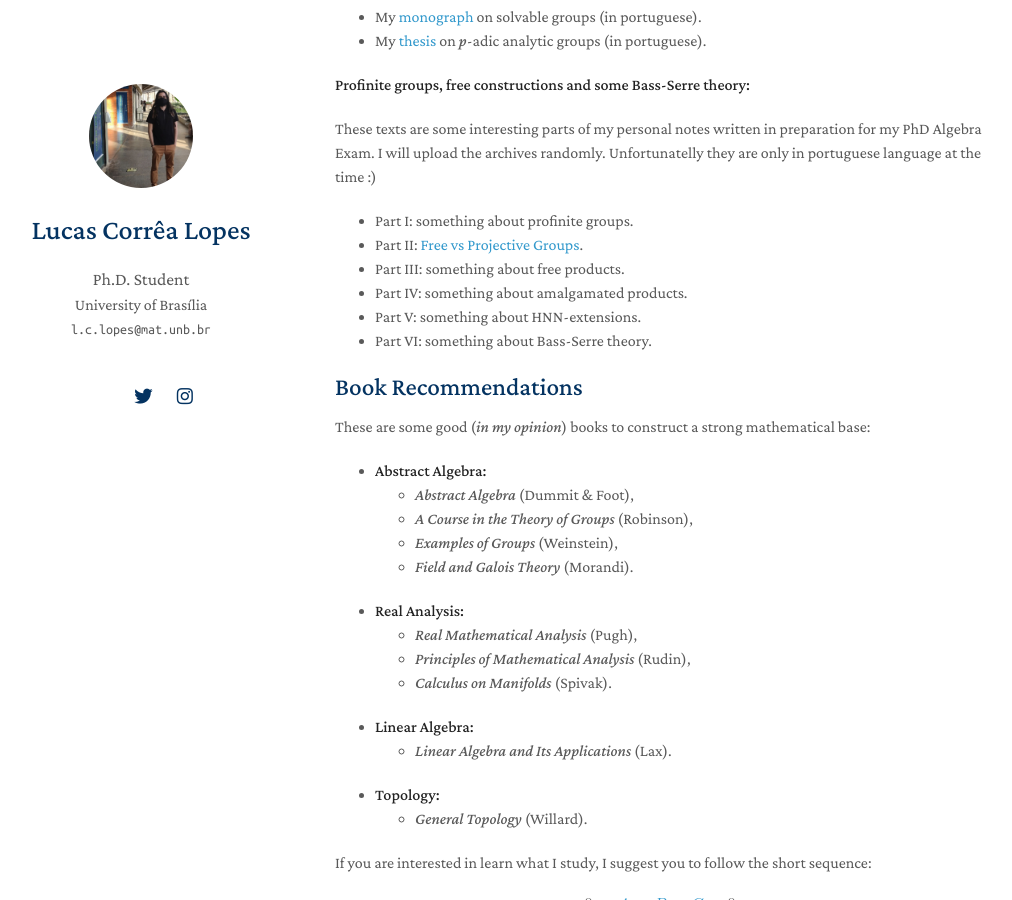
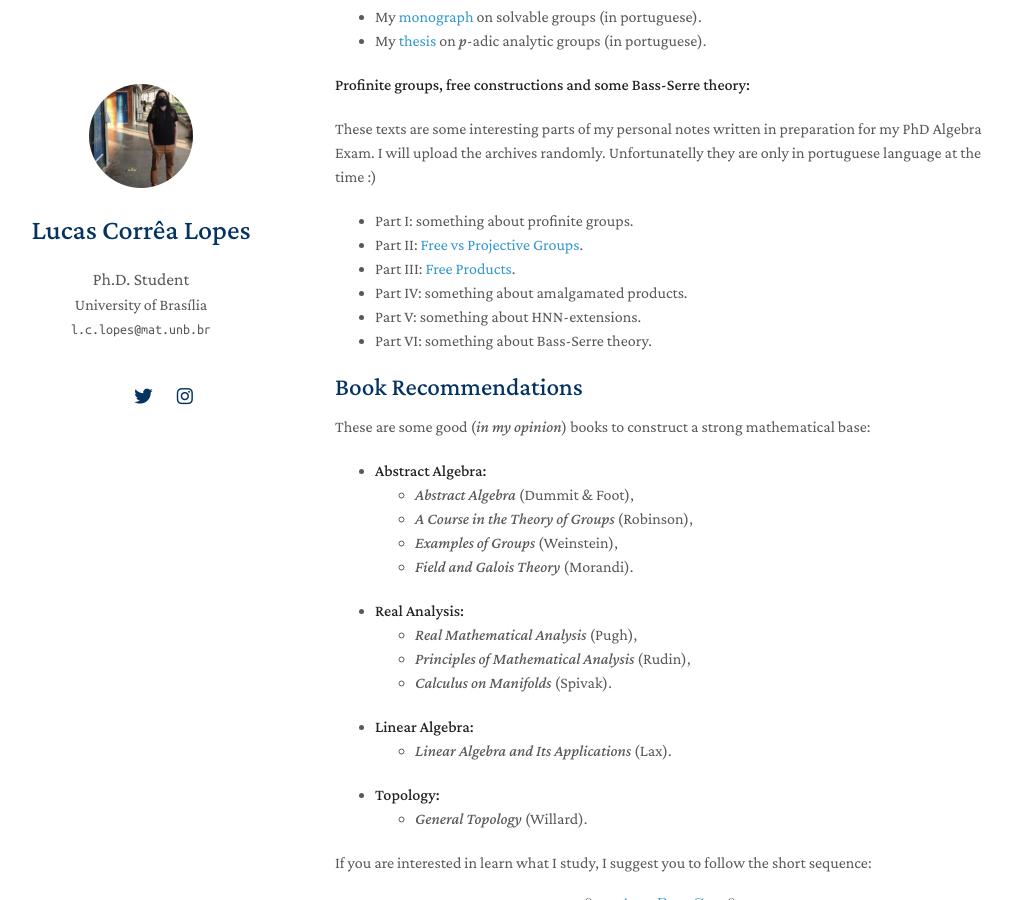
Before and after one commit to lcorrealopes/home, a Jekyll site: the page built from index.md, in a window 1280 px wide and 900 px high, scrolled down 460 px. Shown: the whole window, without its empty margins (135-1147 px from the left). Built offline with Jekyll 4.4.1, drawn with Linux system fonts in a browser that asks for light colours; nearby versions of some CDN libraries; a style sheet for code colours, icons or effects is not loaded; our own code applies the rules of GitHub Pages for plain Markdown files.

Commit message:
Update index.md

```diff
--- a/index.md
+++ b/index.md
@@ -26,7 +26,7 @@
 
 - Part I: something about profinite groups.
 - Part II: <a href="https://docs.google.com/viewer?url=https://github.com/lcorrealopes/home/raw/main/assets/files/Free-Projective.pdf">Free vs Projective Groups</a>.
-- Part III: something about free products.
+- Part III: <a href="https://docs.google.com/viewer?url=https://github.com/lcorrealopes/home/raw/main/assets/files/Free product.pdf">Free Products</a>.
 - Part IV: something about amalgamated products.
 - Part V: something about HNN-extensions.
 - Part VI: something about Bass-Serre theory.
```
